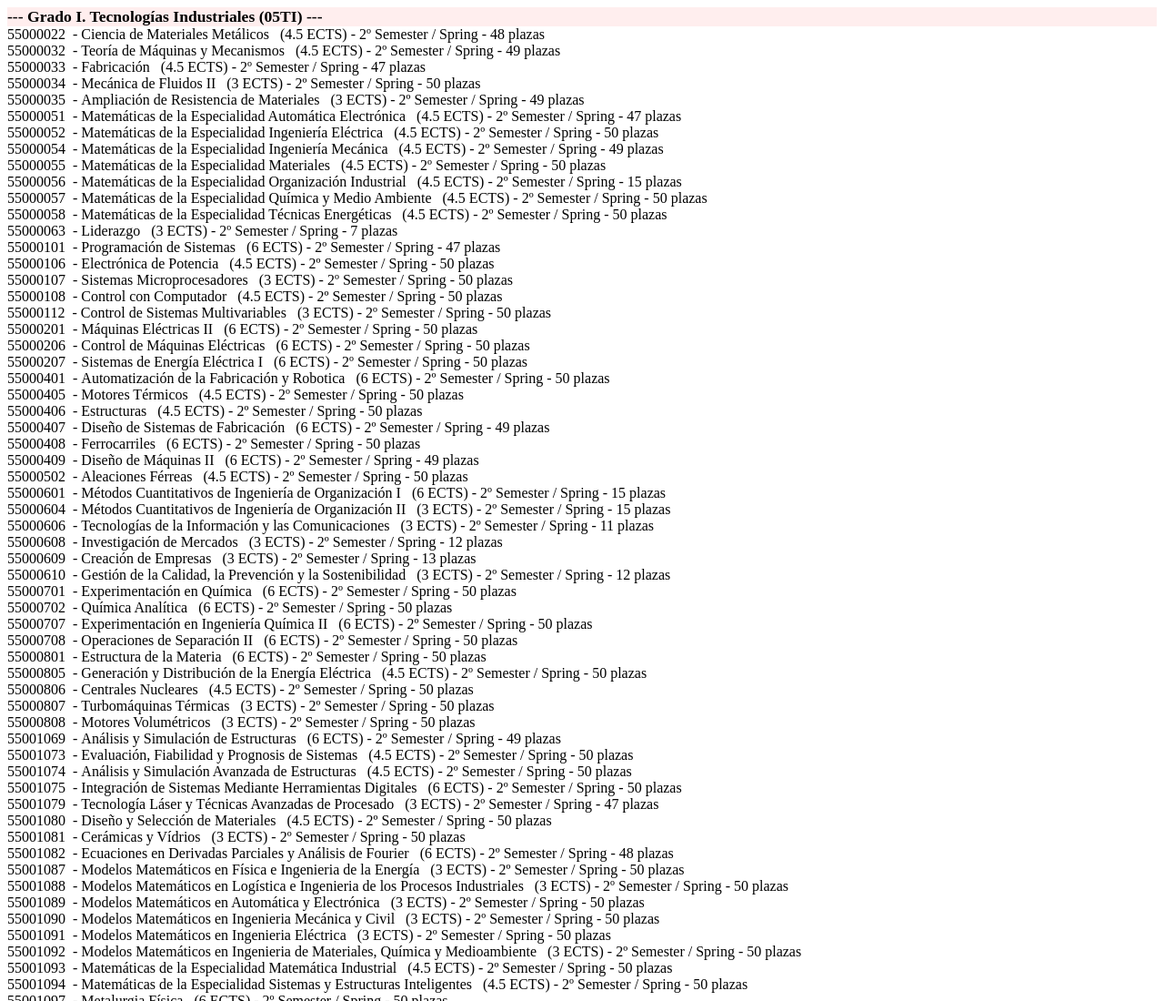
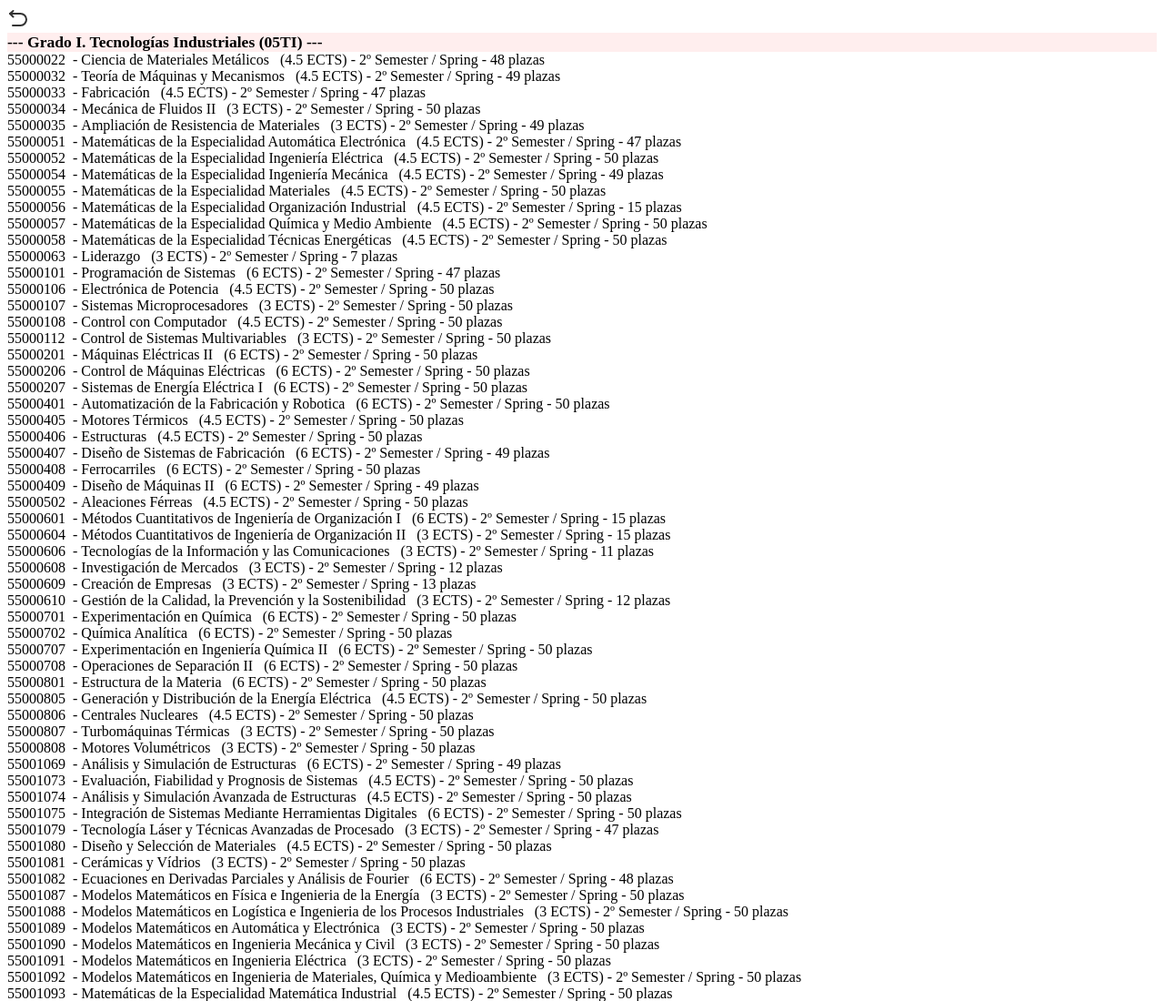
Before and after one commit to lin-dongyizhi7/course-list, a plain HTML site: page bachelor-2.html in a window 1280 px wide. Shown: the top 1100 px of the page at 91% size. Drawn offline with Linux system fonts and the light colour scheme.

Commit message:
Update bachelor-2.html

```diff
--- a/bachelor-2.html
+++ b/bachelor-2.html
@@ -8,7 +8,16 @@
 </head>
 
 <body>
-    <div value=""></div>
+    <div class="return-icon" onclick="window.history.back()">
+        <?xml version="1.0" encoding="UTF-8"?><svg width="24" height="24" viewBox="0 0 48 48" fill="none"
+            xmlns="http://www.w3.org/2000/svg">
+            <path d="M12.9998 8L6 14L12.9998 21" stroke="#333" stroke-width="4" stroke-linecap="round"
+                stroke-linejoin="round" />
+            <path
+                d="M6 14H28.9938C35.8768 14 41.7221 19.6204 41.9904 26.5C42.2739 33.7696 36.2671 40 28.9938 40H11.9984"
+                stroke="#333" stroke-width="4" stroke-linecap="round" stroke-linejoin="round" />
+        </svg>
+    </div>
 
     <div value="" style="background: #FFEEEE;font-weight: bold;font-size: 1.1em;">--- Grado I. Tecnologías Industriales
         (05TI) ---</div>
```
